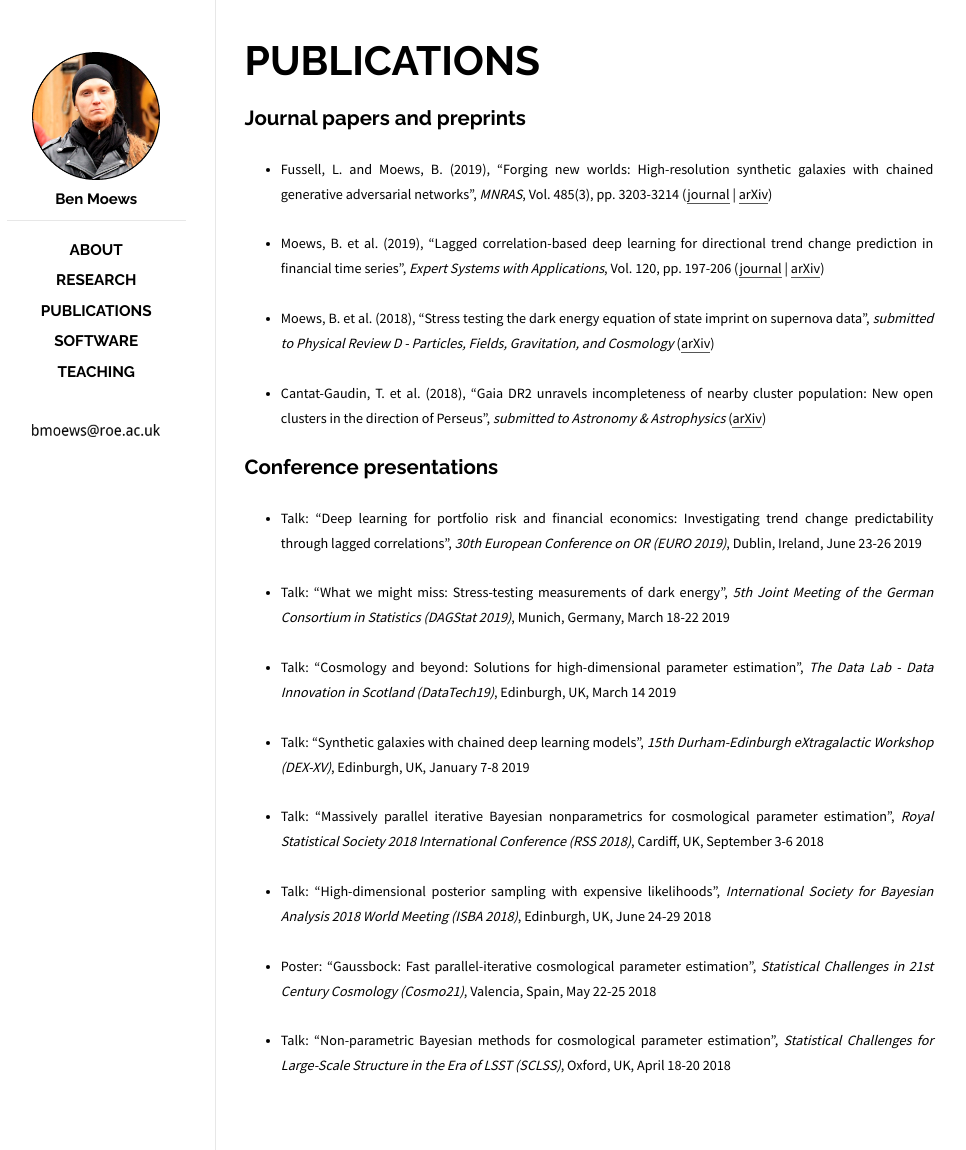
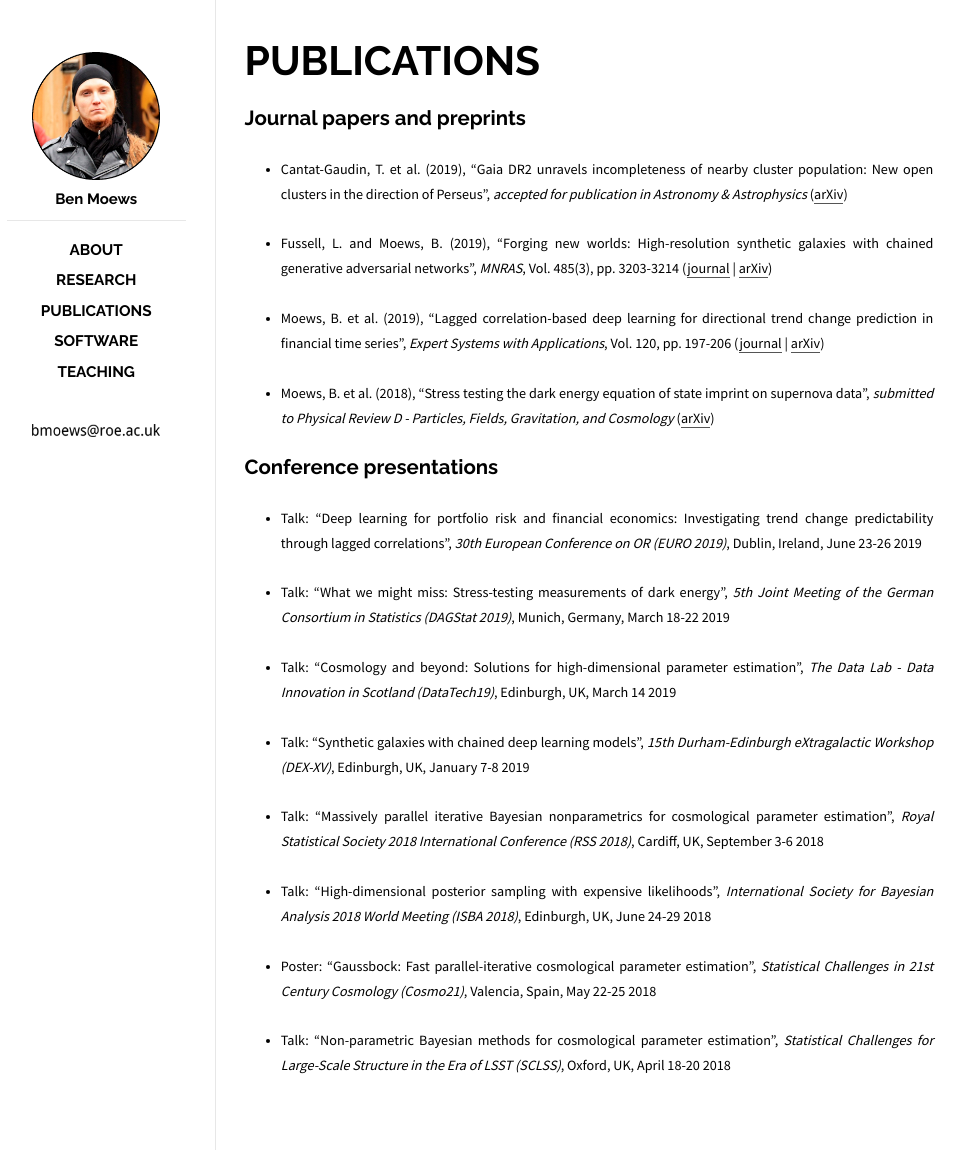
Before and after one commit to moews/moews.github.io, a Jekyll site: the page built from _posts/2017-03-25-publications.md, in a window 1280 px wide. Shown: the whole page, without its empty margins (143-1109 px from the left). Built offline with Jekyll 4.4.1, drawn with Linux system fonts in a browser that asks for light colours.

Commit message:
Update 2017-03-25-publications.md

```diff
--- a/_posts/2017-03-25-publications.md
+++ b/_posts/2017-03-25-publications.md
@@ -8,15 +8,15 @@ categories: posts
 
 ## Journal papers and preprints
 
-<!--* <small>Moews, B. and Ibikunle, G., "Predictive intraday correlations in stable and volatile market environments: Evidence from deep learning", _submitted to Quantitative Finance_</small>-->
+<!--* <small>Moews, B. and Ibikunle, G., (2019), "Predictive intraday correlations in stable and volatile market environments: Evidence from deep learning", _submitted to Quantitative Finance_</small>-->
+
+* <small>Cantat-Gaudin, T. et al. (2019), "Gaia DR2 unravels incompleteness of nearby cluster population: New open clusters in the direction of Perseus", _accepted for publication in Astronomy & Astrophysics_ ([arXiv](https://arxiv.org/abs/1810.05494))</small>
 
 * <small>Fussell, L. and Moews, B. (2019), "Forging new worlds: High-resolution synthetic galaxies with chained generative adversarial networks", _MNRAS_, Vol. 485(3), pp. 3203-3214 ([journal](https://academic.oup.com/mnras/article/485/3/3203/5368366) | [arXiv](https://arxiv.org/abs/1811.03081))</small>
 
 * <small>Moews, B. et al. (2019), "Lagged correlation-based deep learning for directional trend change prediction in financial time series", _Expert Systems with Applications_, Vol. 120, pp. 197-206 ([journal](https://doi.org/10.1016/j.eswa.2018.11.027) | [arXiv](https://arxiv.org/abs/1811.11287))</small>
 
 * <small>Moews, B. et al. (2018), "Stress testing the dark energy equation of state imprint on supernova data", _submitted to Physical Review D - Particles, Fields, Gravitation, and Cosmology_ ([arXiv](https://arxiv.org/abs/1812.09786))</small>
-
-* <small>Cantat-Gaudin, T. et al. (2018), "Gaia DR2 unravels incompleteness of nearby cluster population: New open clusters in the direction of Perseus", _submitted to Astronomy & Astrophysics_ ([arXiv](https://arxiv.org/abs/1810.05494))</small>
 
 ## Conference presentations
 
```
